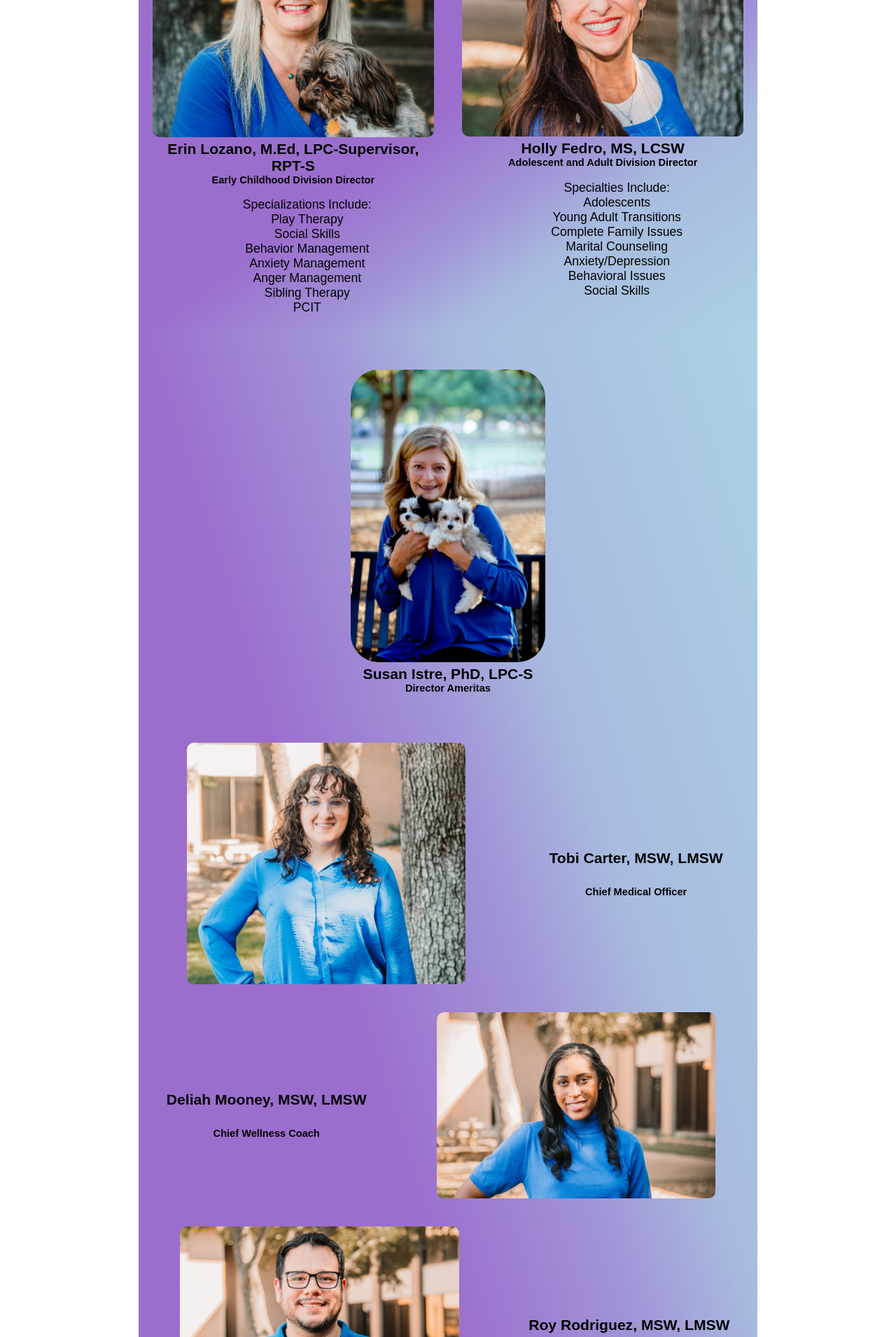
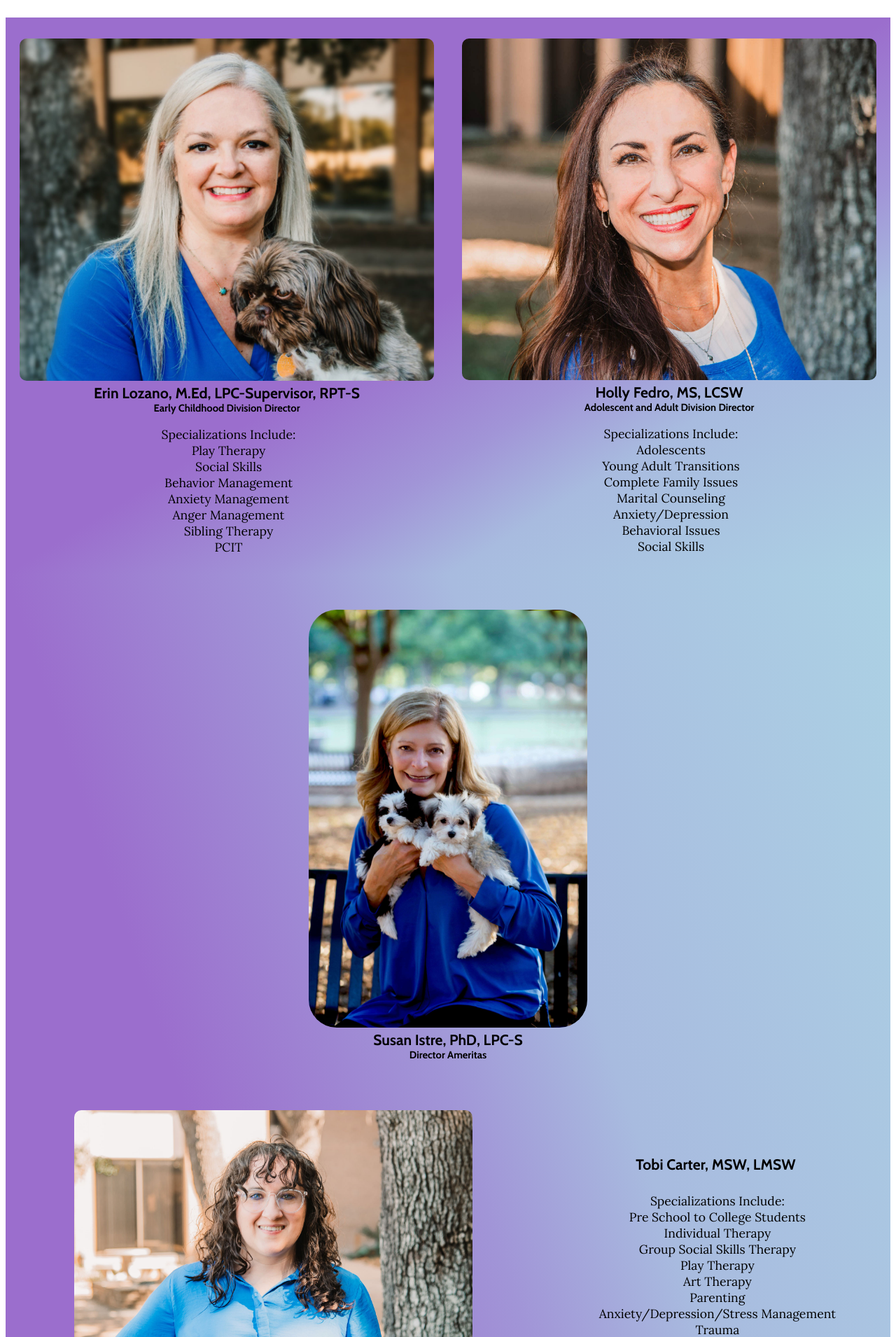
Before and after one commit to boonewh/css-website, a CodeIgniter app: page /database/staff in a window 1280 px wide. Shown: the part 900-2810 px from the top of the page at 70% size. Run offline with CodeIgniter, Linux system fonts and the light colour scheme.

Commit message:
post second meeting changes

```diff
--- a/application/views/pages/newsletter.php
+++ b/application/views/pages/newsletter.php
@@ -4,7 +4,7 @@
                 <h2>December 2023</h2>
                 <img src="assets/images/contact1223.png" alt="">
 
-                <h2>How Parents Can Encourage and Support Appropriate Social Skills When Spending Time with Friends</h2>
+                <h1>How to Encourage Appropriate Social Skills with Friends</h1>
                 <p>
                 <h6>From the desk of Erin Lozano, MEd, LPC-S, RPT-S</h6>
                 <h6>Director of Early Childhood</h6>
--- a/application/views/pages/pups.php
+++ b/application/views/pages/pups.php
@@ -1,6 +1,6 @@
         <main>
             <h1>Meet Our Therapy Pups!</h1>
-            <div class="container">
+            <div class="container3">
                 <div class="column">
                     <figure>
                         <img src="assets/images/gumbo.jpg" alt="Meet Gumbo"  class="pups">
--- a/application/views/pages/staff.php
+++ b/application/views/pages/staff.php
@@ -1,4 +1,4 @@
-        <main class="squeeze">
+        <main class="staff-body">
             <img src="assets/images/opt-staffheader.jpg" alt="" class="staffHeader">
             <h1>Meet Our Team of Professionals</h1>
 
@@ -23,7 +23,7 @@
                     <h4>Holly Fedro, MS, LCSW</h4>
                     <h5>Adolescent and Adult Division Director</h5>
                     <ul>
-                        <li>Specialties Include:</li>
+                        <li>Specializations Include:</li>
                         <li>Adolescents</li>
                         <li>Young Adult Transitions</li>
                         <li>Complete Family Issues</li>
@@ -45,14 +45,39 @@
                     <img src="assets/images/tobi.jpg" alt="Tobi Carter">
                     <div>
                         <h4>Tobi Carter, MSW, LMSW</h4>
-                        <h5>Chief Medical Officer</h5>
+                        <ul>
+                            <li>Specializations Include:</li>
+                            <li>Pre School to College Students</li>
+                            <li>Individual Therapy</li>
+                            <li>Group Social Skills Therapy</li>
+                            <li>Play Therapy</li>
+                            <li>Art Therapy</li>
+                            <li>Parenting</li>
+                            <li>Anxiety/Depression/Stress Management</li>
+                            <li>Trauma</li>
+                            <li>Sibling Therapy</li>
+                            <li>PCIT</li>
+                            <li>Self-Esteem and Body Issues</li>
+                            <li>School Consults</li>
+                            <li>ADHD</li>
+                        </ul>
                     </div>
                 </div>
 
                 <div class="staff2">
                     <div>
                         <h4>Deliah Mooney, MSW, LMSW</h4>
-                        <h5>Chief Wellness Coach</h5>
+                        <ul>
+                            <li>Specializations Include:</li>
+                            <li>Tweens-Adolescents</li>
+                            <li>Individual therapy</li>
+                            <li>Group social skills therapy</li>
+                            <li>Anxiety/ Depression/ Stress management</li>
+                            <li>Mindfulness</li>
+                            <li>Behavioral Issues</li>
+                            <li>Self-esteem and body issues</li>
+                            <li>ADHD/ ASD</li>
+                        </ul>
                     </div>
                     <img src="assets/images/deliah.jpg" alt="Deliah Mooney">
                 </div>
@@ -61,13 +86,21 @@
                     <img src="assets/images/roy.jpg" alt="Roy Rodriguez">
                     <div>
                         <h4>Roy Rodriguez, MSW, LMSW</h4>
-                        <h5>Chief Welness Coordinator</h5>
                     </div>
                 </div>
 
                 <div class="staff2">
                     <div>
                         <h4>Mattie Crownover, MSW, LMSW</h4>
+                        <ul>
+                            <li>Specializations Include:</li>
+                            <li>Group Social Skills Therapy</li>
+                            <li>Anxiety/Depression/Stress Management</li>
+                            <li>Mindfulness</li>
+                            <li>Behavioral Issues</li>
+                            <li>Self-Esteem and Body Issues</li>
+                            <li>ADHD/ASD</li>
+                        </ul>
                     </div>
                     <img src="assets/images/mattie.jpg" alt="Mattie Crownover">
                 </div>
@@ -80,12 +113,12 @@
                     </div>
                 </div>
 
-                <div class="staff2">
+                <div class="pam">
                     <div>
                         <h4>Pamela Patterson</h4>
                         <h5>Office Assistant</h5>
                     </div>
-                    <img src="assets/images/pamela.jpg" alt="Pamela Patterson">
+                        <img class="pam" src="assets/images/pamela.jpg" alt="Pamela Patterson">
                 </div>
             </div>
         </main>
--- a/application/views/templates/header.php
+++ b/application/views/templates/header.php
@@ -1,15 +1,26 @@
 <!DOCTYPE html>
 <html lang="en">
 	<head>
+		<!-- Google tag (gtag.js) -->
+		<script async src="https://www.googletagmanager.com/gtag/js?id=G-BE5S4BJ9T6"></script>
+		<script>
+		window.dataLayer = window.dataLayer || [];
+		function gtag(){dataLayer.push(arguments);}
+		gtag('js', new Date());
+
+		gtag('config', 'G-BE5S4BJ9T6');
+		</script>
 		<meta charset="utf-8" />
 		<meta name="viewport" content="width=device-width, initial-scale=1.0">
 		<meta name="description" content=<?=$description; ?>/> <!--Let us help you in all of your social interactions and social skills. Family, individual counseling and group therapy including animal assisted therapy.-->
+		<title><?=$title; ?></title> <!--Center for Social Success || Dallas, Tx.-->
+		<link rel="stylesheet" href=<?=$css; ?>>   <!--"assets/css/main.css"-->
+		<link rel="stylesheet" href="assets/css/navbar.css">
+		<!-- Google fonts below: Lora is body font, Cabin is headers font -->
+		<link rel="icon" href="assets/images/favicon.png" type="image/png">
 		<link rel="preconnect" href="https://fonts.googleapis.com">
 		<link rel="preconnect" href="https://fonts.gstatic.com" crossorigin>
-		<link href="https://fonts.googleapis.com/css2?family=Oleo+Script&display=swap" rel="stylesheet">
-		<title><?=$title; ?></title> <!--Center for Social Success || Dallas, Tx.-->
-		<link rel="stylesheet" href=<?=$css; ?>>   <!--"assets/css/main.css"-->
-		<link rel="icon" href="assets/images/favicon.png" type="image/png">
+		<link href="https://fonts.googleapis.com/css2?family=Cabin:ital,wght@0,400..700;1,400..700&family=Lora:ital,wght@0,400..700;1,400..700&display=swap" rel="stylesheet">
 	</head>
 
 	<body>
@@ -26,7 +37,7 @@
 					<a href="#" id="navicon"><img src="assets/images/navicon.png" alt=""></a>
 					<ul>
 						<li><a href="/home">Home Page</a></li>
-						<li><a href="/services">Services</a></li>
+						<li><a href="/social">Services</a></li>
 						<li><a href="/staff">Our Staff</a></li>
 						<li><a href="/pups">Therapy Pups</a></li>
 						<li><a href="/newsletter">Newsletter</a></li>
--- a/assets/css/main.css
+++ b/assets/css/main.css
@@ -56,10 +56,8 @@ html {
 	margin: 0;
 	padding: 0;
 	border: 0;
-	font: 1.1em Arial, Helvetica, sans-serif;
-	/*background: var(
-		--luminous-dusk
-	); /* --pale-ocean, --blush-light-purple, --midnight */
+	font: 1.1em;
+	font-family: Lora, "Times New Roman", Times, serif;
 }
 
 .logo {
@@ -102,14 +101,24 @@ nav ul:hover {
 h1 {
 	font-size: 2em;
 	text-align: center;
+	font-family: Cabin, Arial, Helvetica, sans-serif;
 }
 
 h2 {
+	text-align: center;
 	font-size: 1.5em;
+	font-family: Cabin, Arial, Helvetica, sans-serif;
 }
 
 h4 {
 	align-items: center;
+	font-family: Cabin, Arial, Helvetica, sans-serif;
+}
+
+h3,
+h5,
+h6 {
+	font-family: Cabin, Arial, Helvetica, sans-serif;
 }
 
 /* Button Styles */
@@ -188,6 +197,7 @@ input[type="submit"]:active {
 	display: flex;
 	flex-direction: row;
 	flex-wrap: wrap;
+	list-style: none;
 	background: var(--css-linear-flip);
 }
 
@@ -254,6 +256,7 @@ input[type="submit"]:active {
 
 .staff ul {
 	list-style: none;
+	margin-left: -35px;
 }
 
 .staff img {
@@ -262,11 +265,31 @@ input[type="submit"]:active {
 	border-radius: 10px;
 }
 
+.dristre img {
+	width: 100%;
+}
+
 .staff2 {
-	display: flex;
+	display: block;
+}
+
+.staff2 ul {
+	list-style: none;
+	margin-left: -35px;
 }
 
 .staff2 img {
+	width: 100%;
+	margin-top: 20px;
+	border-radius: 10px;
+	z-index: 1000;
+}
+
+.pam {
+	display: block;
+}
+
+.pam img {
 	width: 100%;
 	margin-top: 20px;
 	border-radius: 10px;
@@ -412,8 +419,7 @@ footer {
 		min-height: 45vh;
 	}
 
-	.squeeze {
-		width: 70%;
+	.staff-body {
 		text-align: center;
 		margin: 0 auto;
 	}
@@ -432,6 +438,7 @@ footer {
 	/* Staff Page Styles*/
 
 	.staff2 {
+		display: flex;
 		text-align: center;
 		align-items: center;
 		justify-content: space-around;
@@ -458,9 +465,16 @@ footer {
 		margin: 0;
 	}
 
-	.mel h4,
-	h5 {
-		margin: 0;
+	.pam {
+		display: flex;
+		text-align: center;
+		align-items: center;
+		justify-content: space-around;
+	}
+
+	.pam img {
+		max-width: 38%;
+		margin: 20px;
 	}
 
 	/* Footer Styles */
@@ -512,6 +554,32 @@ footer {
 		width: 40%;
 		padding: 10px;
 		margin-bottom: 20px;
+	}
+
+	/* Location Styles */
+	.location {
+		display: flex;
+		justify-content: center;
+		align-items: center;
+	}
+
+	.location img {
+		width: 45%;
+	}
+
+	.location p {
+		font-size: 1.2em;
+		margin-left: 30px;
+	}
+
+	/* Staff Styles */
+
+	.staff2 {
+		display: flex;
+	}
+
+	.pam {
+		display: flex;
 	}
 }
 
```
Also changed, not shown: other parts of assets/css/main.css (+64 -35 lines), application/views/pages/home.php (+20 -20 lines), application/views/pages/services.php (deleted, +0 -77 lines).
